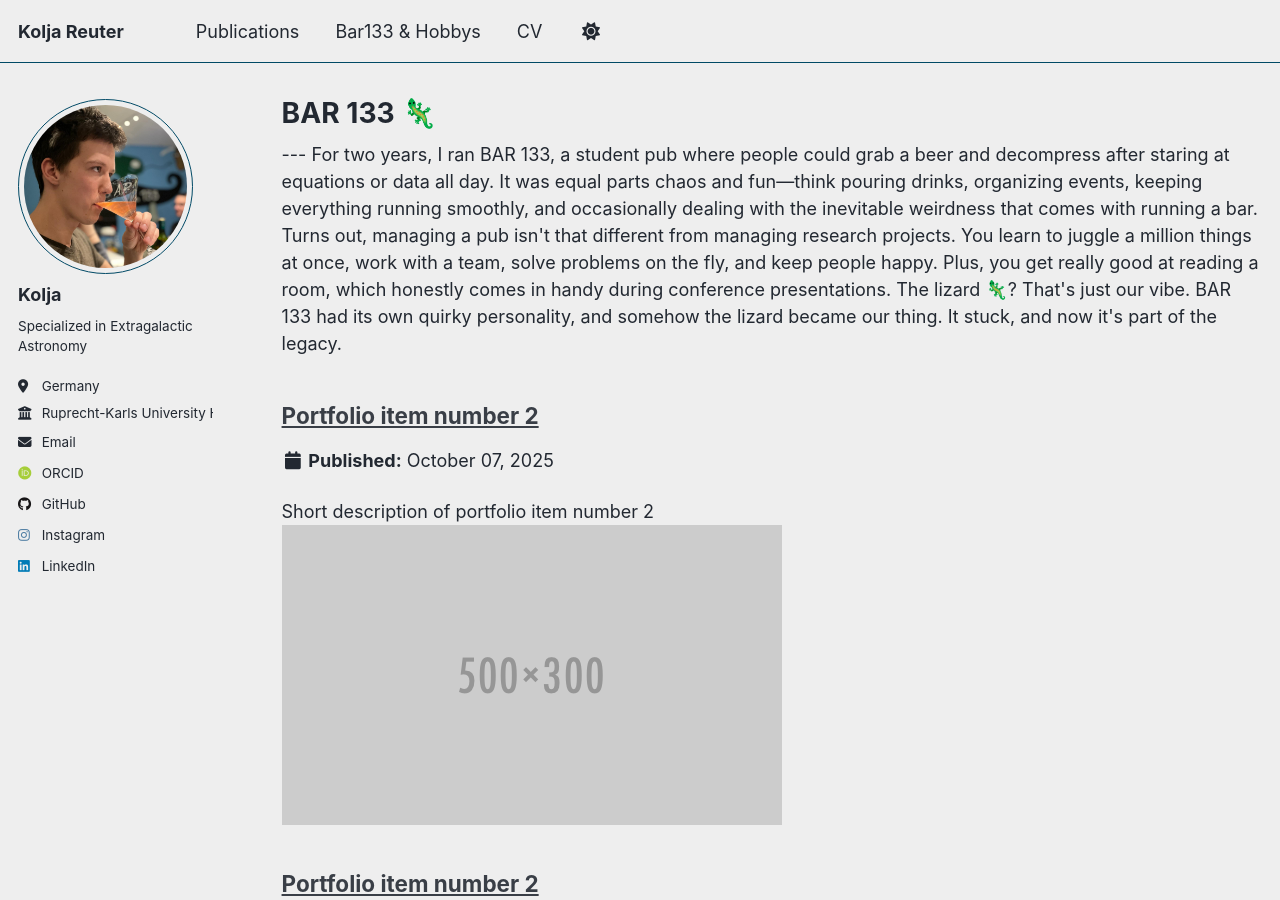
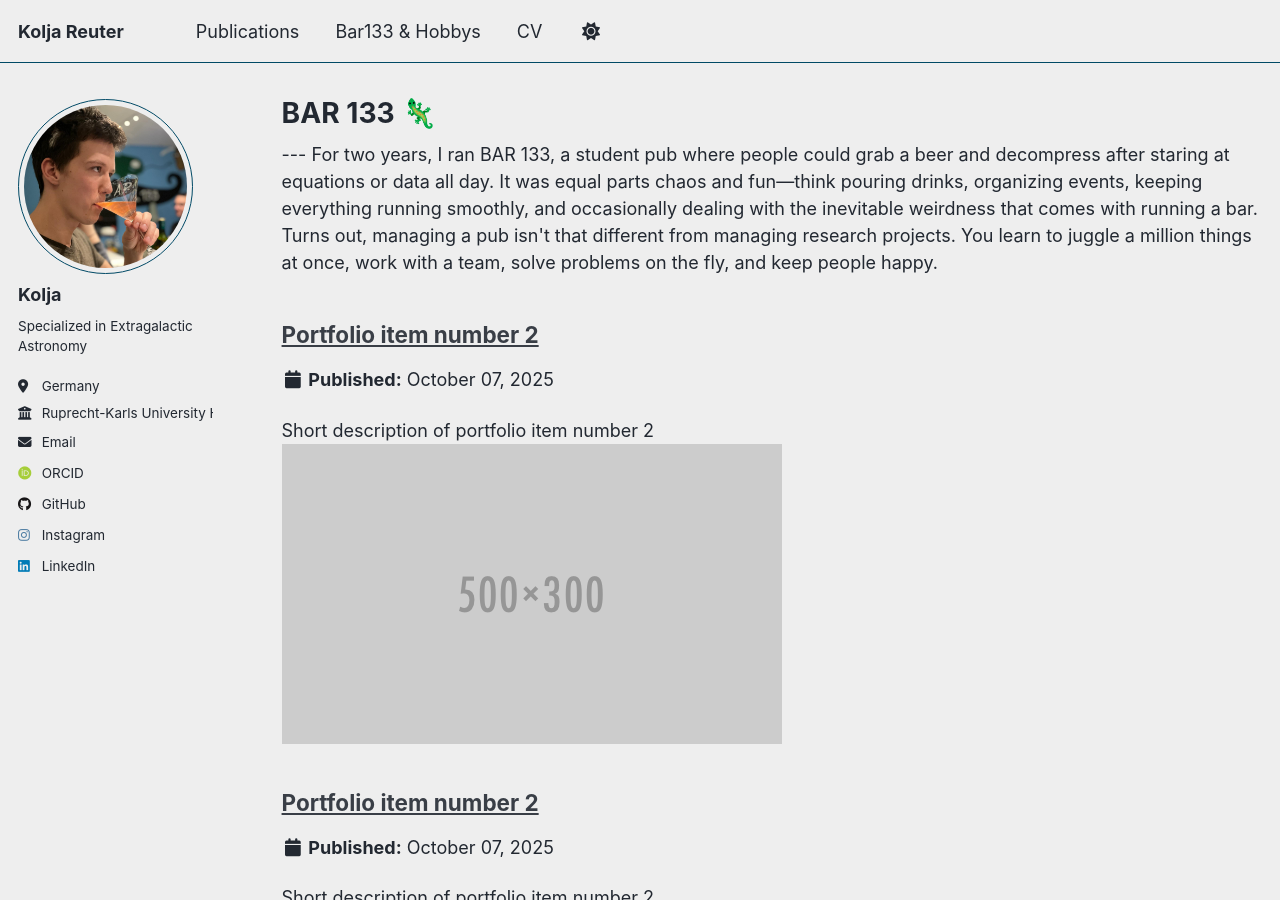
Before and after one commit to koljareuter/Website, a Jekyll site: the page built from _pages/portfolio.html, in a window 1280 px wide and 900 px high. Built offline with Jekyll 4.4.1, drawn with Linux system fonts in a browser that asks for light colours; some web fonts are replaced; a script that is not in the unit is left out.

Commit message:
Edit portfolio.html to streamline content
Removed a sentence about reading a room during presentations and a line about the lizard's significance.

```diff
--- a/_pages/portfolio.html
+++ b/_pages/portfolio.html
@@ -8,9 +8,8 @@ author_profile: true
 
 For two years, I ran BAR 133, a student pub where people could grab a beer and decompress after staring at equations or data all day. It was equal parts chaos and fun—think pouring drinks, organizing events, keeping everything running smoothly, and occasionally dealing with the inevitable weirdness that comes with running a bar.
 
-Turns out, managing a pub isn't that different from managing research projects. You learn to juggle a million things at once, work with a team, solve problems on the fly, and keep people happy. Plus, you get really good at reading a room, which honestly comes in handy during conference presentations.
+Turns out, managing a pub isn't that different from managing research projects. You learn to juggle a million things at once, work with a team, solve problems on the fly, and keep people happy.
 
-The lizard 🦎? That's just our vibe. BAR 133 had its own quirky personality, and somehow the lizard became our thing. It stuck, and now it's part of the legacy.
 
 {% include base_path %}
 {% for post in site.portfolio %}
```
